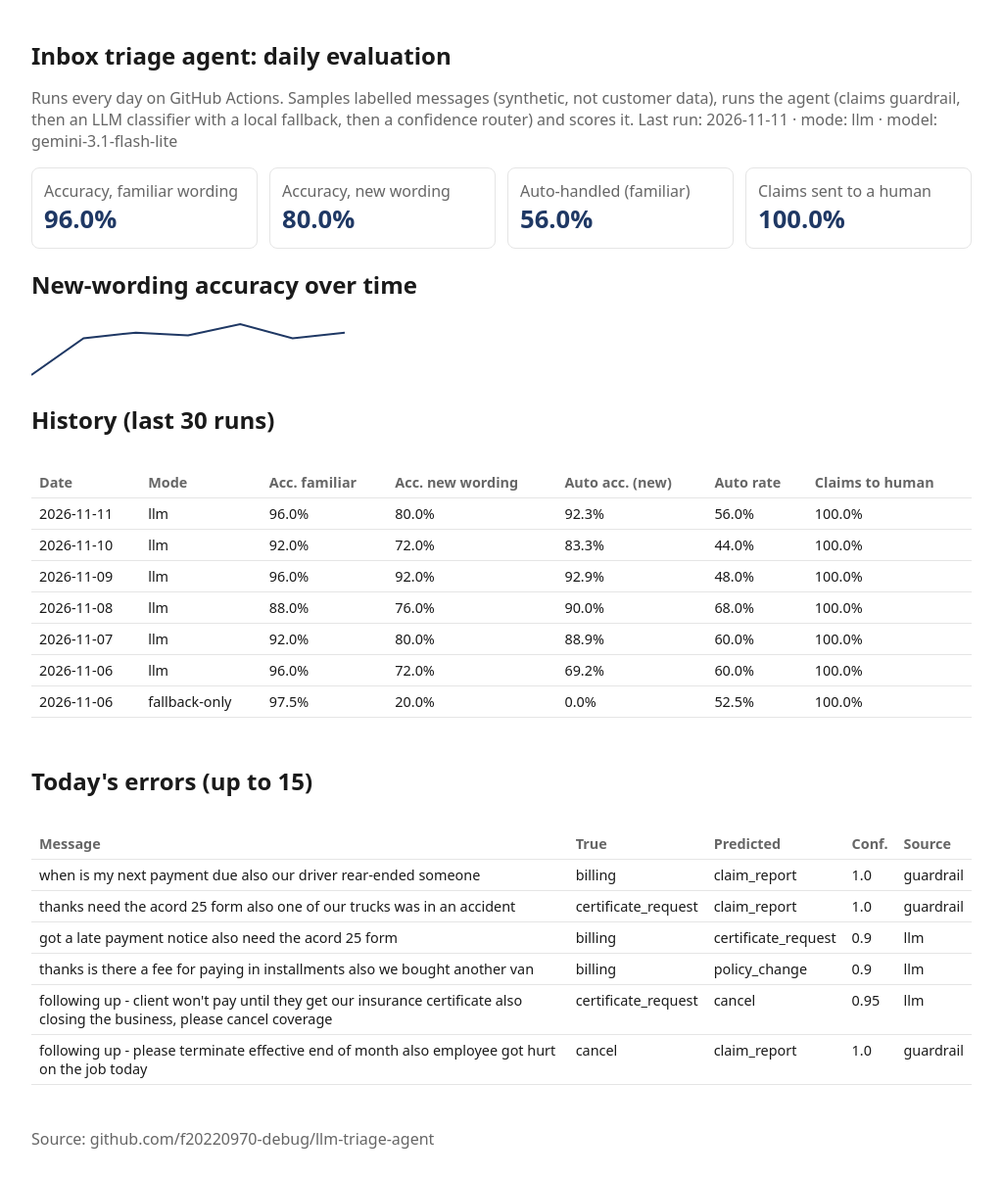
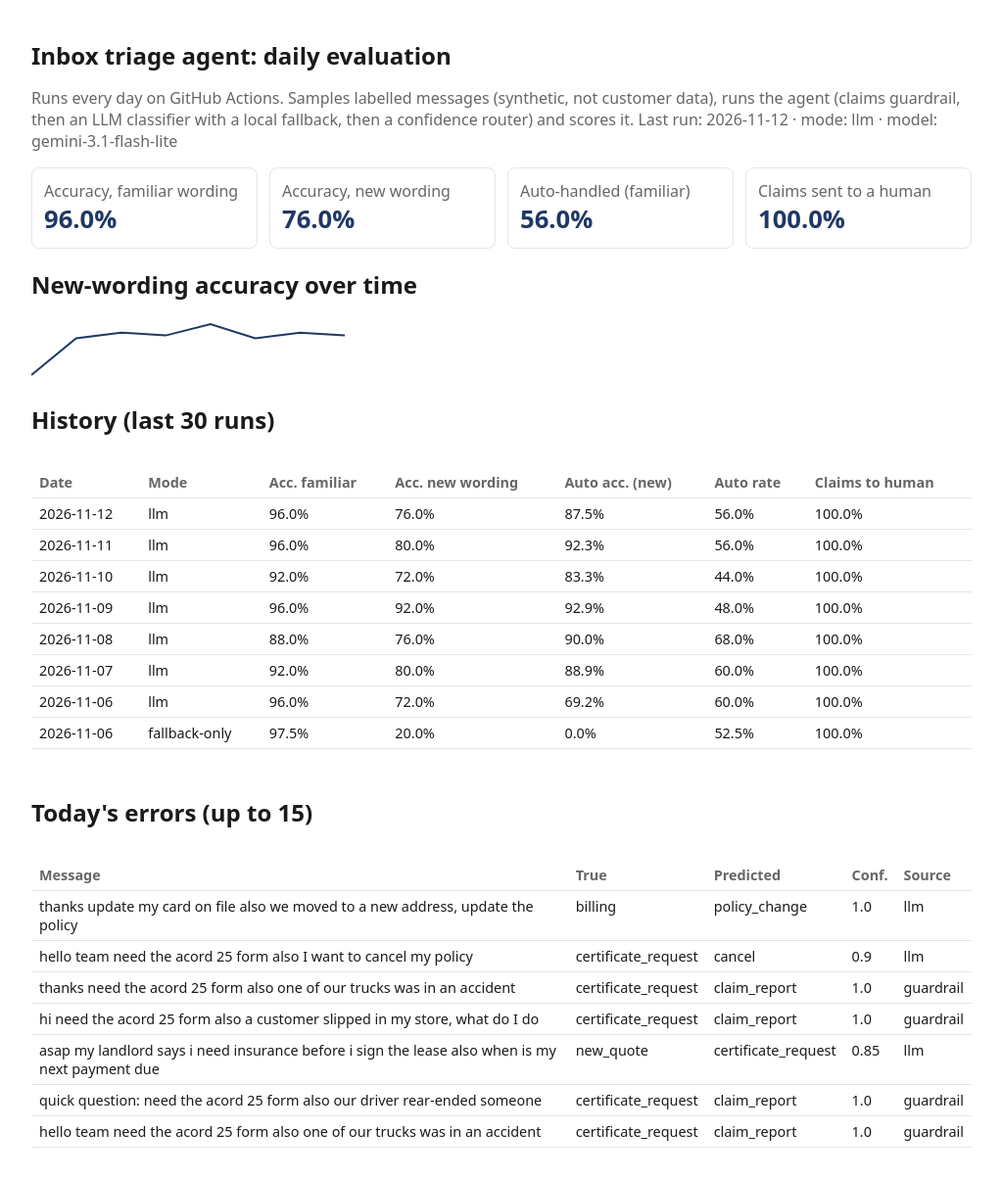
Before and after one commit to f20220970-debug/llm-triage-agent, a plain HTML site: page docs/index.html in a window 1280 px wide. Shown: the top 1203 px of the page at 98% size, without its empty margins (128-1151 px from the left). Drawn offline with Linux system fonts and the light colour scheme.

Commit message:
Daily eval 2026-11-12

```diff
--- a/docs/history.csv
+++ b/docs/history.csv
@@ -6,3 +6,4 @@ date,mode,model,familiar_n,familiar_accuracy,familiar_auto_rate,familiar_auto_ac
 2026-11-09,llm,gemini-3.1-flash-lite,25,0.96,0.48,1.0,1.0,0.0,1822,25,0.92,0.56,0.9285714285714286,1.0,0.0,756
 2026-11-10,llm,gemini-3.1-flash-lite,25,0.92,0.44,1.0,1.0,0.08,701,25,0.72,0.48,0.8333333333333334,1.0,0.04,2012
 2026-11-11,llm,gemini-3.1-flash-lite,25,0.96,0.56,1.0,1.0,0.04,697,25,0.8,0.52,0.9230769230769231,1.0,0.0,661
+2026-11-12,llm,gemini-3.1-flash-lite,25,0.96,0.56,1.0,1.0,0.0,709,25,0.76,0.32,0.875,1.0,0.0,581
--- a/docs/index.html
+++ b/docs/index.html
@@ -12,14 +12,14 @@ td,th{border-bottom:1px solid var(--line);padding:6px 8px;text-align:left;vertic
 </style></head><body>
 <h1>Inbox triage agent: daily evaluation</h1>
 <p class="muted">Runs every day on GitHub Actions. Samples labelled messages (synthetic, not customer data), runs the agent
-(claims guardrail, then an LLM classifier with a local fallback, then a confidence router) and scores it. Last run: 2026-11-11 · mode: llm · model: gemini-3.1-flash-lite</p>
+(claims guardrail, then an LLM classifier with a local fallback, then a confidence router) and scores it. Last run: 2026-11-12 · mode: llm · model: gemini-3.1-flash-lite</p>
 <div class="cards">
 <div class="card"><div class="muted">Accuracy, familiar wording</div><div class="big">96.0%</div></div>
-<div class="card"><div class="muted">Accuracy, new wording</div><div class="big">80.0%</div></div>
+<div class="card"><div class="muted">Accuracy, new wording</div><div class="big">76.0%</div></div>
 <div class="card"><div class="muted">Auto-handled (familiar)</div><div class="big">56.0%</div></div>
 <div class="card"><div class="muted">Claims sent to a human</div><div class="big">100.0%</div></div>
 </div>
-<h2>New-wording accuracy over time</h2><svg width="320" height="60" role="img" aria-label="trend"><polyline fill="none" stroke="#1F3864" stroke-width="2" points="0.0,56.0 53.3,18.4 106.7,12.7 160.0,15.6 213.3,4.0 266.7,18.4 320.0,12.7"/></svg>
-<h2>History (last 30 runs)</h2><div class="wrap"><table><tr><th>Date</th><th>Mode</th><th>Acc. familiar</th><th>Acc. new wording</th><th>Auto acc. (new)</th><th>Auto rate</th><th>Claims to human</th></tr><tr><td>2026-11-11</td><td>llm</td><td>96.0%</td><td>80.0%</td><td>92.3%</td><td>56.0%</td><td>100.0%</td></tr><tr><td>2026-11-10</td><td>llm</td><td>92.0%</td><td>72.0%</td><td>83.3%</td><td>44.0%</td><td>100.0%</td></tr><tr><td>2026-11-09</td><td>llm</td><td>96.0%</td><td>92.0%</td><td>92.9%</td><td>48.0%</td><td>100.0%</td></tr><tr><td>2026-11-08</td><td>llm</td><td>88.0%</td><td>76.0%</td><td>90.0%</td><td>68.0%</td><td>100.0%</td></tr><tr><td>2026-11-07</td><td>llm</td><td>92.0%</td><td>80.0%</td><td>88.9%</td><td>60.0%</td><td>100.0%</td></tr><tr><td>2026-11-06</td><td>llm</td><td>96.0%</td><td>72.0%</td><td>69.2%</td><td>60.0%</td><td>100.0%</td></tr><tr><td>2026-11-06</td><td>fallback-only</td><td>97.5%</td><td>20.0%</td><td>0.0%</td><td>52.5%</td><td>100.0%</td></tr></table></div>
-<h2>Today's errors (up to 15)</h2><div class="wrap"><table><tr><th>Message</th><th>True</th><th>Predicted</th><th>Conf.</th><th>Source</th></tr><tr><td>when is my next payment due also our driver rear-ended someone</td><td>billing</td><td>claim_report</td><td>1.0</td><td>guardrail</td></tr><tr><td>thanks need the acord 25 form also one of our trucks was in an accident</td><td>certificate_request</td><td>claim_report</td><td>1.0</td><td>guardrail</td></tr><tr><td>got a late payment notice also need the acord 25 form</td><td>billing</td><td>certificate_request</td><td>0.9</td><td>llm</td></tr><tr><td>thanks is there a fee for paying in installments also we bought another van</td><td>billing</td><td>policy_change</td><td>0.9</td><td>llm</td></tr><tr><td>following up - client won&#x27;t pay until they get our insurance certificate also closing the business, please cancel coverage</td><td>certificate_request</td><td>cancel</td><td>0.95</td><td>llm</td></tr><tr><td>following up - please terminate effective end of month also employee got hurt on the job today</td><td>cancel</td><td>claim_report</td><td>1.0</td><td>guardrail</td></tr></table></div>
+<h2>New-wording accuracy over time</h2><svg width="320" height="60" role="img" aria-label="trend"><polyline fill="none" stroke="#1F3864" stroke-width="2" points="0.0,56.0 45.7,18.4 91.4,12.7 137.1,15.6 182.9,4.0 228.6,18.4 274.3,12.7 320.0,15.6"/></svg>
+<h2>History (last 30 runs)</h2><div class="wrap"><table><tr><th>Date</th><th>Mode</th><th>Acc. familiar</th><th>Acc. new wording</th><th>Auto acc. (new)</th><th>Auto rate</th><th>Claims to human</th></tr><tr><td>2026-11-12</td><td>llm</td><td>96.0%</td><td>76.0%</td><td>87.5%</td><td>56.0%</td><td>100.0%</td></tr><tr><td>2026-11-11</td><td>llm</td><td>96.0%</td><td>80.0%</td><td>92.3%</td><td>56.0%</td><td>100.0%</td></tr><tr><td>2026-11-10</td><td>llm</td><td>92.0%</td><td>72.0%</td><td>83.3%</td><td>44.0%</td><td>100.0%</td></tr><tr><td>2026-11-09</td><td>llm</td><td>96.0%</td><td>92.0%</td><td>92.9%</td><td>48.0%</td><td>100.0%</td></tr><tr><td>2026-11-08</td><td>llm</td><td>88.0%</td><td>76.0%</td><td>90.0%</td><td>68.0%</td><td>100.0%</td></tr><tr><td>2026-11-07</td><td>llm</td><td>92.0%</td><td>80.0%</td><td>88.9%</td><td>60.0%</td><td>100.0%</td></tr><tr><td>2026-11-06</td><td>llm</td><td>96.0%</td><td>72.0%</td><td>69.2%</td><td>60.0%</td><td>100.0%</td></tr><tr><td>2026-11-06</td><td>fallback-only</td><td>97.5%</td><td>20.0%</td><td>0.0%</td><td>52.5%</td><td>100.0%</td></tr></table></div>
+<h2>Today's errors (up to 15)</h2><div class="wrap"><table><tr><th>Message</th><th>True</th><th>Predicted</th><th>Conf.</th><th>Source</th></tr><tr><td>thanks update my card on file also we moved to a new address, update the policy</td><td>billing</td><td>policy_change</td><td>1.0</td><td>llm</td></tr><tr><td>hello team need the acord 25 form also I want to cancel my policy</td><td>certificate_request</td><td>cancel</td><td>0.9</td><td>llm</td></tr><tr><td>thanks need the acord 25 form also one of our trucks was in an accident</td><td>certificate_request</td><td>claim_report</td><td>1.0</td><td>guardrail</td></tr><tr><td>hi need the acord 25 form also a customer slipped in my store, what do I do</td><td>certificate_request</td><td>claim_report</td><td>1.0</td><td>guardrail</td></tr><tr><td>asap my landlord says i need insurance before i sign the lease also when is my next payment due</td><td>new_quote</td><td>certificate_request</td><td>0.85</td><td>llm</td></tr><tr><td>quick question: need the acord 25 form also our driver rear-ended someone</td><td>certificate_request</td><td>claim_report</td><td>1.0</td><td>guardrail</td></tr><tr><td>hello team need the acord 25 form also one of our trucks was in an accident</td><td>certificate_request</td><td>claim_report</td><td>1.0</td><td>guardrail</td></tr></table></div>
 <p class="muted">Source: github.com/f20220970-debug/llm-triage-agent</p></body></html>
```
